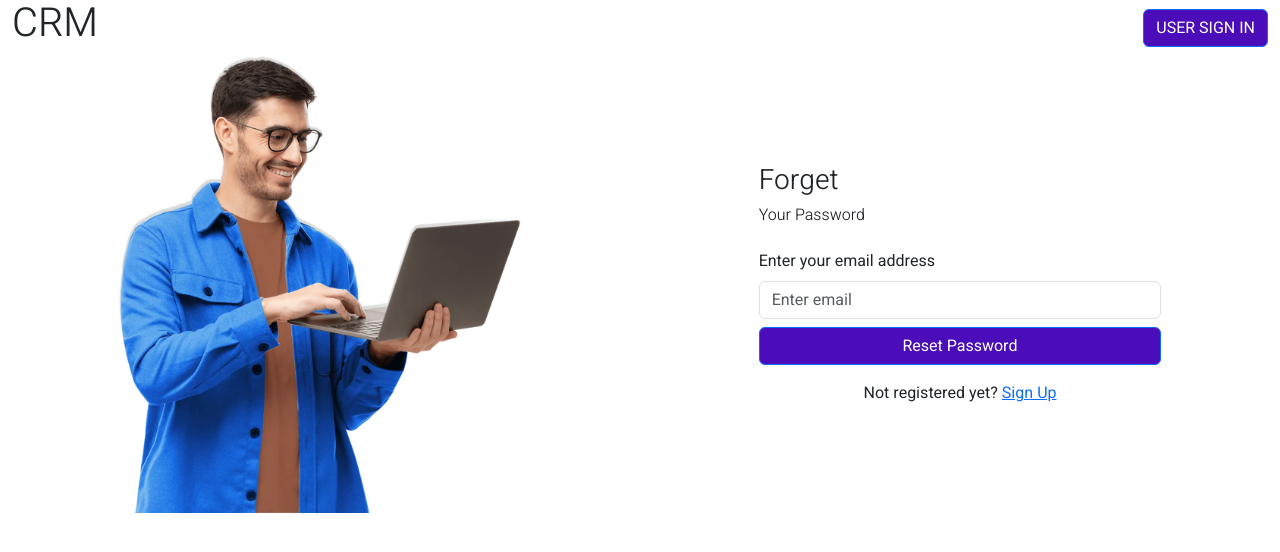
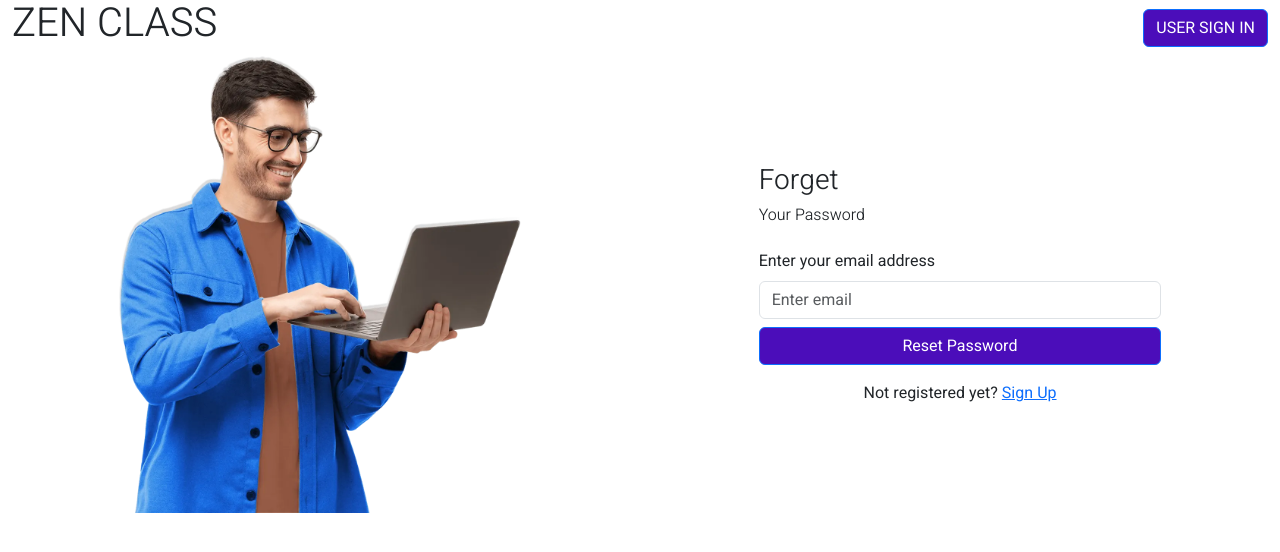
Before and after one commit to Dhari2920/FE, a React (Create React App) app: page /user/forget/password in a window 1280 px wide. Shown: the top 552 px of the page. Built offline with nearby package versions, Linux system fonts and the light colour scheme.

Commit message:
Update forgetPassword.js

```diff
--- a/src/UserComponent/forgetPassword.js
+++ b/src/UserComponent/forgetPassword.js
@@ -83,7 +83,7 @@ export default function ForgetPassword(){
   ) : " "}
         <div className="d-flex justify-content-between" >
             <span className="d-flex align-items-center">
-                <h1 style={{fontWeight:"350"}}>CRM</h1>
+                <h1 style={{fontWeight:"350"}}>ZEN CLASS</h1>
             </span>
             <span className="d-flex align-items-center">
                 <Button onClick={()=>navigate("/user/login")} variant="primary" type="submit">
```
